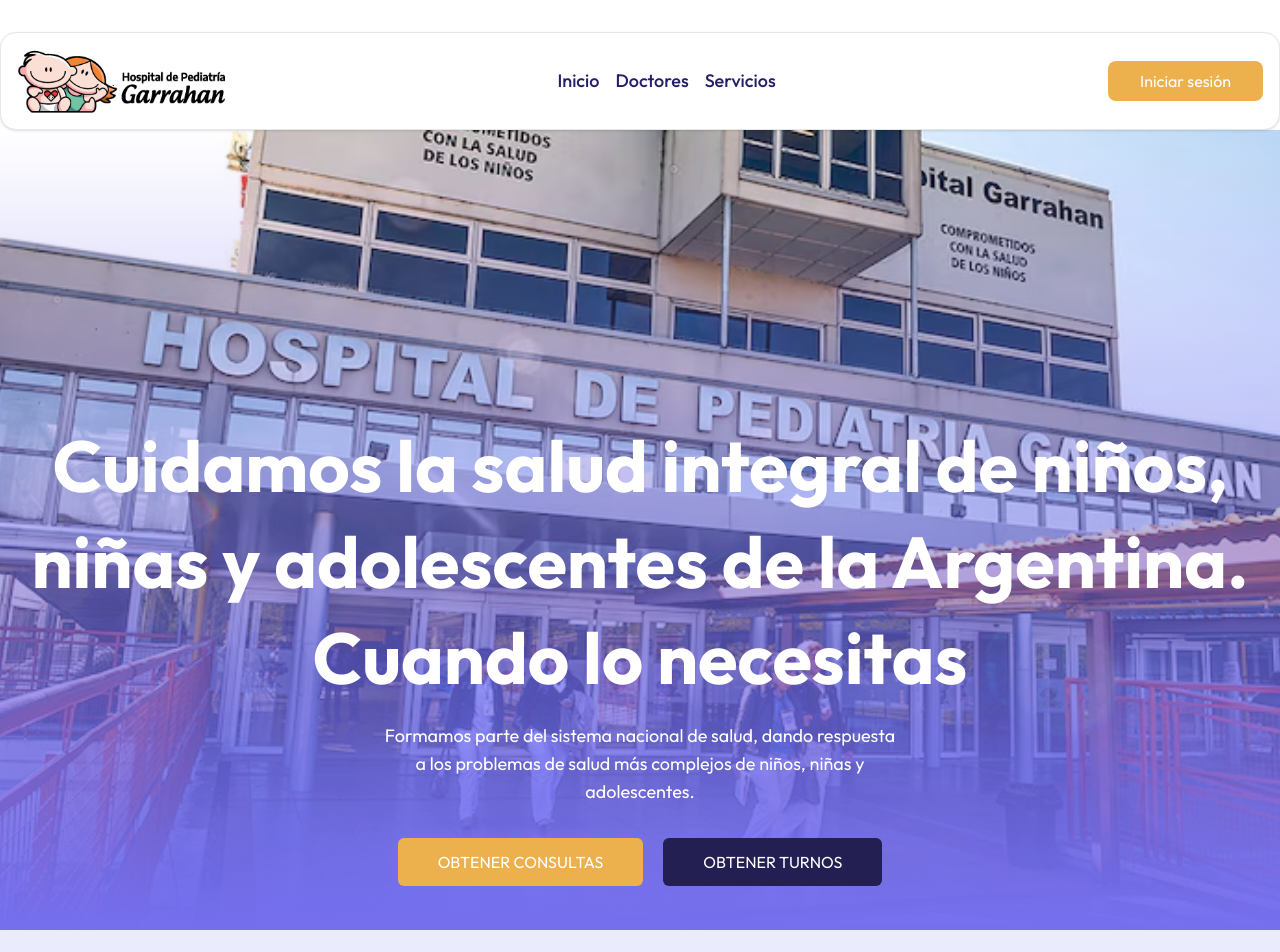
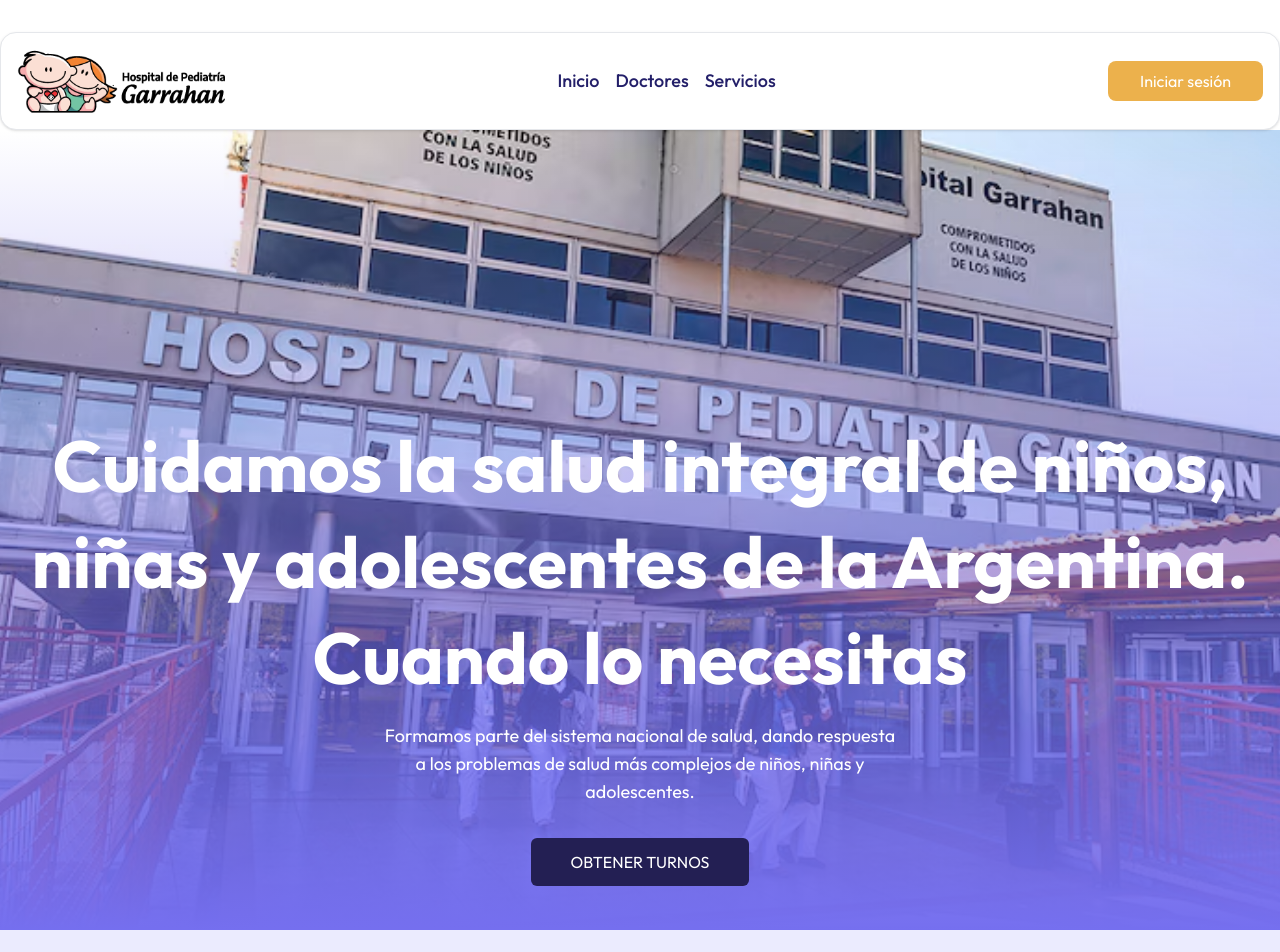
Before and after one commit to hugoalfredotorres/Proyecto-G2-react, a React (Vite) app: page / in a window 1280 px wide. Shown: the top 952 px of the page. Built offline with nearby package versions, Linux system fonts and the light colour scheme.

Commit message:
quitando un boton

```diff
--- a/src/components/Hero.jsx
+++ b/src/components/Hero.jsx
@@ -23,14 +23,7 @@
 
         <div className="flex flex-col md:flex-row gap-2 items-center md:gap-5">
           <button
-            onClick={() => navigate("/doctors")}
-            className="bg-secondary text-white rounded-md py-3 px-10 cursor-pointer mt-8 hover:bg-primary duration-300 transition-all hover:scale-105"
-          >
-            {" "}
-            OBTENER CONSULTAS
-          </button>
-          <button
-            onClick={() => navigate("/doctors")}
+            onClick={() => navigate("/turnos")}
             className="bg-primary text-white rounded-md py-3 px-10 cursor-pointer mt-8 hover:bg-secondary duration-300 transition-all hover:scale-105"
           >
             {" "}
```
